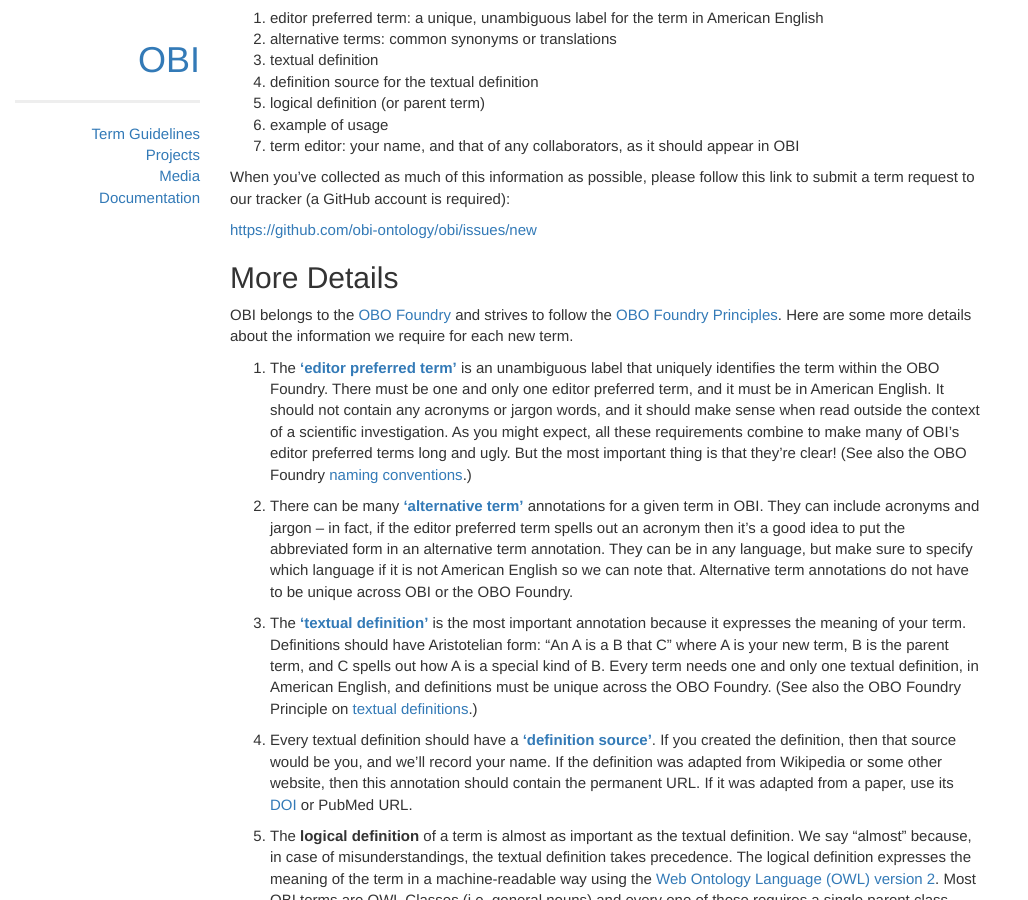
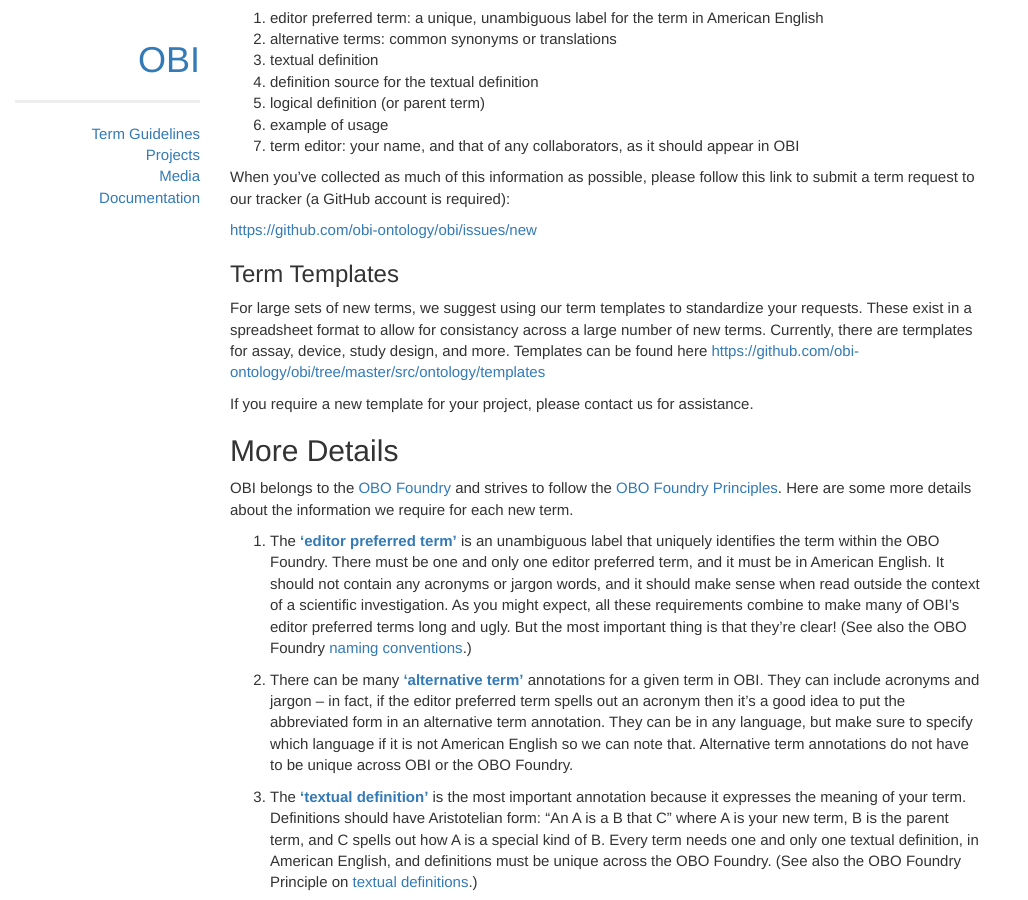
Before and after one commit to obi-ontology/obi-ontology.org, a Jekyll site: the page built from term-requests.md, in a window 1280 px wide and 900 px high, scrolled down 589 px. Shown: the whole window, without its empty margins (0-1028 px from the left). Built offline with Jekyll 4.4.1, drawn with Linux system fonts in a browser that asks for light colours.

Commit message:
Update term-requests.md

```diff
--- a/term-requests.md
+++ b/term-requests.md
@@ -36,6 +36,14 @@ When you’ve collected as much of this information as possible, please follow t
 
 <https://github.com/obi-ontology/obi/issues/new>
 
+
+### Term Templates
+
+For large sets of new terms, we suggest using our term templates to standardize your requests. These exist in a spreadsheet format to allow for consistancy across a large number of new terms. Currently, there are termplates for assay, device, study design, and more.
+Templates can be found here <https://github.com/obi-ontology/obi/tree/master/src/ontology/templates>
+
+If you require a new template for your project, please contact us for assistance.
+
 ## More Details
 
 OBI belongs to the [OBO Foundry](http://obofoundry.org/) and strives to follow the [OBO Foundry Principles](http://www.obofoundry.org/principles/fp-000-summary.html). Here are some more details about the information we require for each new term.
```
